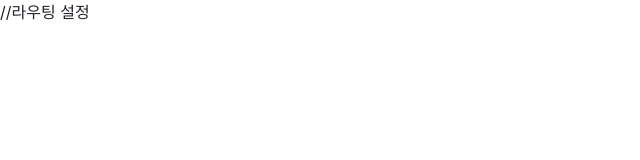
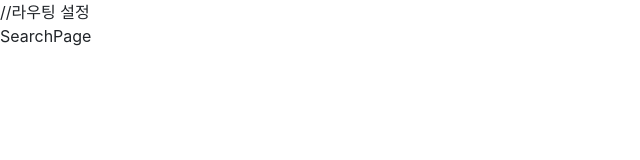
Before and after one commit to 2E2I/mamomo-client, a React (Create React App) app: page /search in a window 1280 px wide. Shown: the top 160 px of the page, without its empty margins (0-640 px from the left). Built offline with nearby package versions, Linux system fonts and the light colour scheme.

Commit message:
:sparkles: 검색페이지 생성 및 라우팅 설정 #10

```diff
--- a/src/App.js
+++ b/src/App.js
@@ -1,5 +1,6 @@
 import './App.css';
 import MainPage from './pages/MainPage';
+import SearchPage from './pages/SearchPage';
 
 import { Link, Route, Switch } from 'react-router-dom';
 
@@ -7,6 +8,7 @@ function App() {
   return (
     <div>
       <Route path="/" exact={true} component={MainPage} /> //라우팅 설정
+      <Route path="/search" exact={true} component={SearchPage} />
     </div>
   );
 }
--- /dev/null
+++ b/src/pages/SearchPage/SearchPage.js
@@ -0,0 +1,7 @@
+import React from 'react';
+
+const SearchPage = () => {
+    return <div>SearchPage</div>;
+};
+
+export default SearchPage;
--- /dev/null
+++ b/src/pages/SearchPage/index.js
@@ -0,0 +1 @@
+export { default } from './SearchPage';
```
Also changed, not shown: 1 other file (tests, documents, lock files or other folders).
